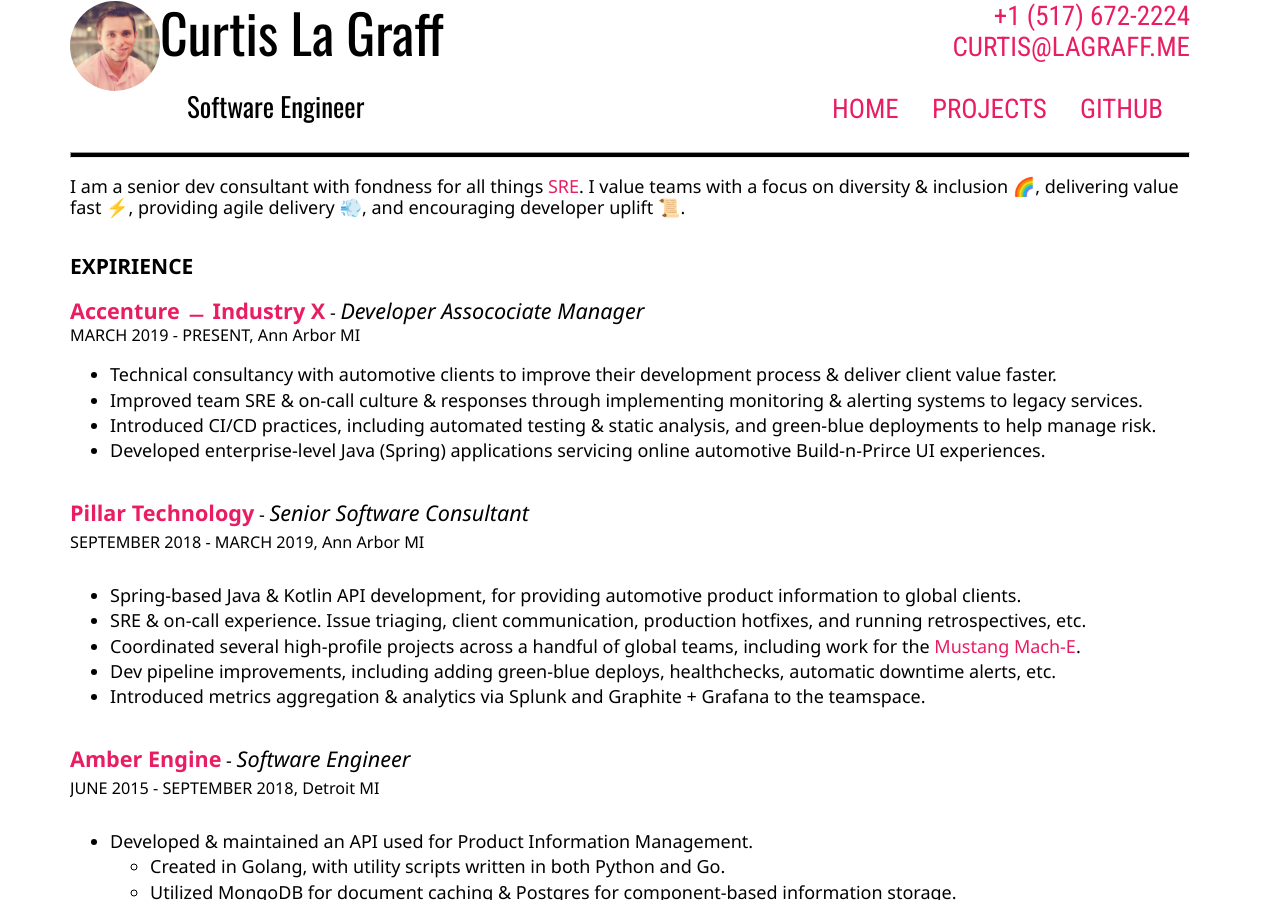
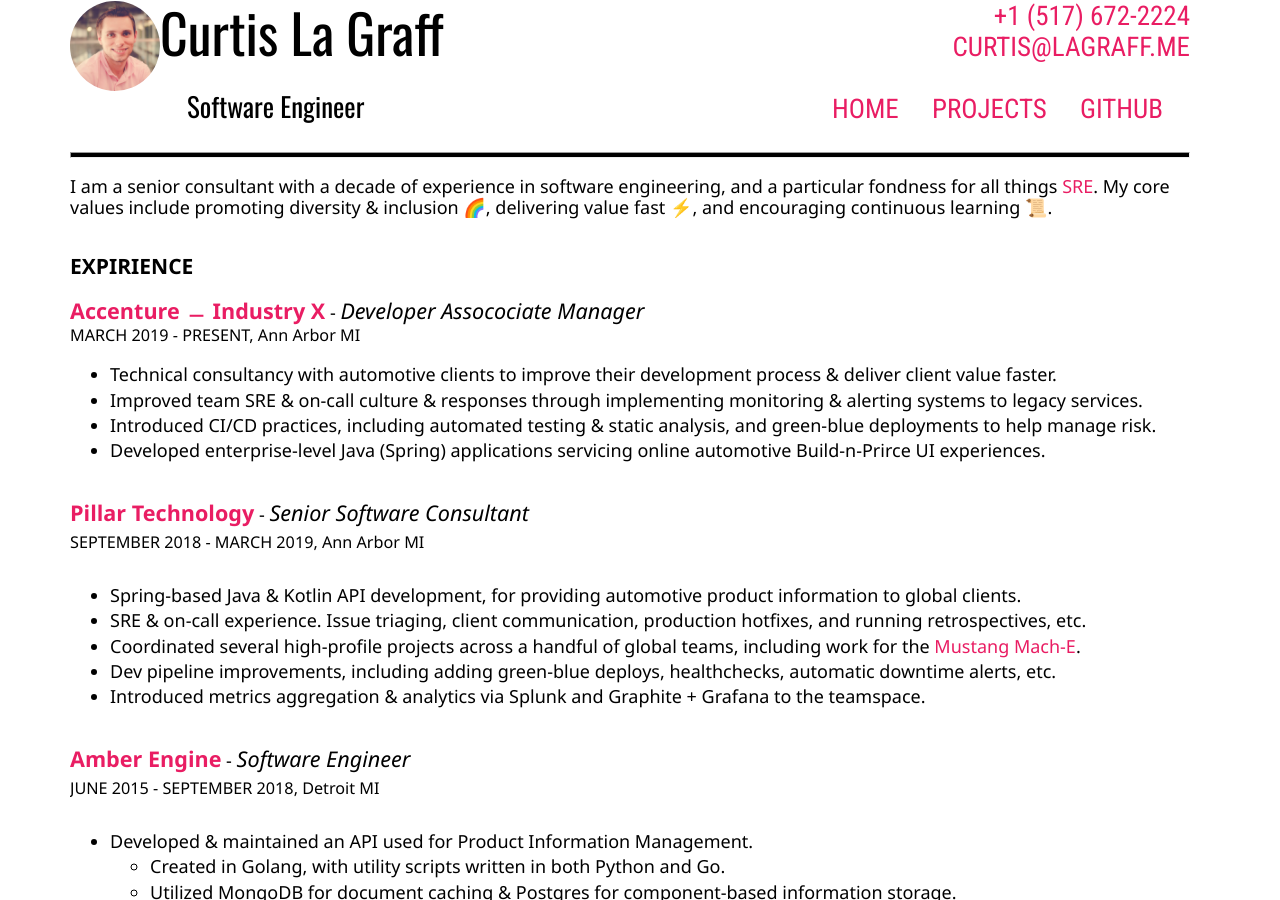
Before and after one commit to clagraff/clagraff.github.io, a Jekyll site: the page built from index.html, in a window 1280 px wide and 900 px high. Built offline with Jekyll 4.4.1, drawn with Linux system fonts in a browser that asks for light colours.

Commit message:
Update index.html

```diff
--- a/index.html
+++ b/index.html
@@ -3,9 +3,9 @@
 ---
 
 <p>
-  I am a senior dev consultant with fondness for all things <a href="https://en.wikipedia.org/wiki/Site_reliability_engineering" alt="Site Reliability Engineering">SRE</a>.
-  I value teams with a focus on diversity & inclusion &#x1f308;, delivering value fast &#x26a1;, providing agile delivery &#x1F4A8;, and encouraging developer
-  uplift &#x1F4DC;.
+  I am a senior consultant with a decade of experience in software engineering, and a particular fondness for
+  all things <a href="https://en.wikipedia.org/wiki/Site_reliability_engineering" alt="Site Reliability Engineering">SRE</a>.
+  My core values include promoting diversity & inclusion &#x1f308;, delivering value fast &#x26a1;, and encouraging continuous learning &#x1F4DC;.
 </p>
 
 <p class="entry">
```
